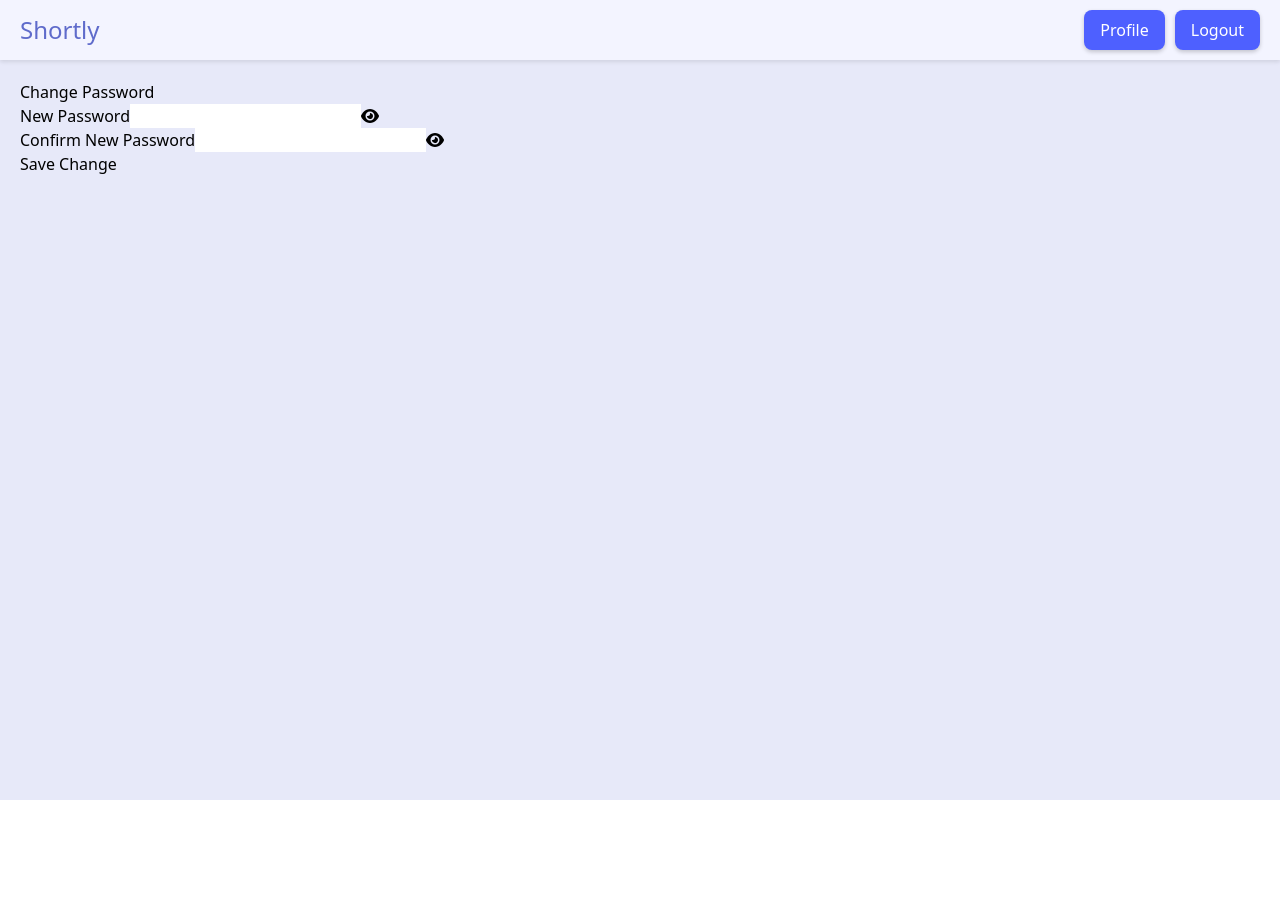
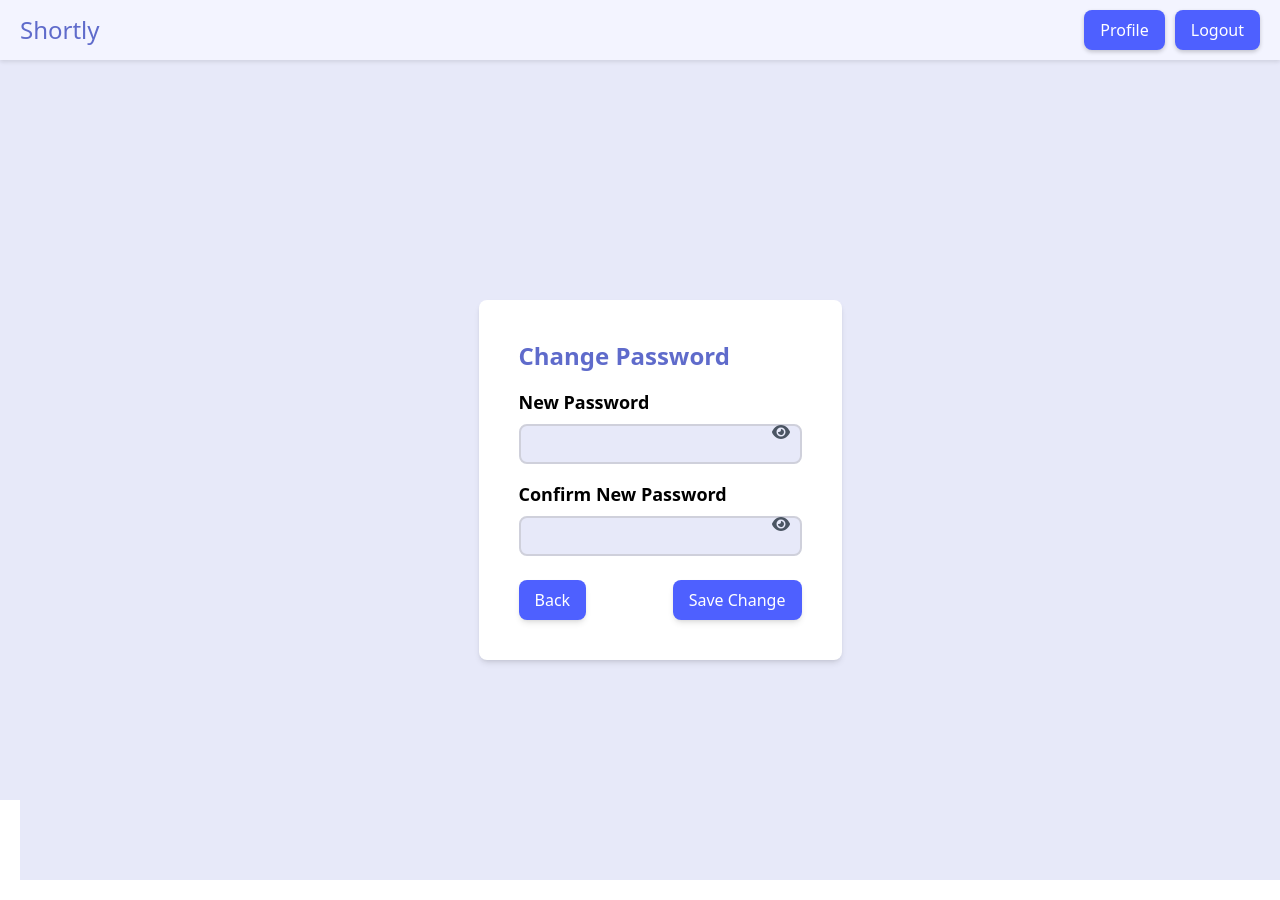
Before and after one commit to divitcr7/COMP-543-Frontend, a React (Create React App) app: page /profile in a window 1280 px wide. Before the commit the page ends 800 px from the top, so only its background shows below. Built offline with nearby package versions, Linux system fonts and the light colour scheme; sample sign-in values are in the browser's storage.

Commit message:
Made profile page looks nicer

```diff
--- a/src/screens/Profile.js
+++ b/src/screens/Profile.js
@@ -7,6 +7,7 @@ function ChangePassword() {
     const [password, setPassword] = useState('');
     const [confirmPassword, setConfirmPassword] = useState('');
     const [showPassword, setShowPassword] = useState(false);
+    const [showConfirmPassword, setShowConfirmPassword] = useState(false);
     const navigate = useNavigate();
 
     const togglePasswordVisibility = () => {
@@ -44,39 +45,62 @@ function ChangePassword() {
     };
 
     return (
-        <div>
-            <h1>Change Password</h1>
+        <div className='bg-[#e7e9f9] h-screen w-screen flex justify-center items-center'>
+            <div className='bg-white p-10 rounded-lg shadow-md'>
+                <h1 className='text-2xl font-bold text-[#5f6bcb] mb-4'>Change Password</h1>
                 <form onSubmit={handleSubmit}>
-                <div>
-                    <label>New Password</label>
+                    <div className='flex flex-col mb-4'>
+                        <label className='font-semibold text-lg mb-2'>New Password</label>
+                        <div className='relative'>
                             <input
                                 type={showPassword ? 'text' : 'password'}
                                 value={password}
                                 onChange={(e) => setPassword(e.target.value)}
+                                className='bg-[#e7e9f9] rounded-lg border-[#cfd0db] border-2 w-full h-10 p-2'
                             />
                             <FontAwesomeIcon
                                 icon={showPassword ? faEyeSlash : faEye}
                                 onClick={togglePasswordVisibility}
+                                className='absolute inset-y-0 right-0 pr-3 flex items-center text-gray-600 cursor-pointer'
                             />
                         </div>
-                <div>
-                    <label>Confirm New Password</label>
+                    </div>
+                    <div className='flex flex-col mb-6'>
+                        <label className='font-semibold text-lg mb-2'>Confirm New Password</label>
+                        <div className='relative flex items-center'>
                             <input
-                        type={showPassword ? 'text' : 'password'}
+                                type={showConfirmPassword ? 'text' : 'password'}
                                 value={confirmPassword}
                                 onChange={(e) => setConfirmPassword(e.target.value)}
+                                className='bg-[#e7e9f9] rounded-lg border-[#cfd0db] border-2 w-full h-10 pl-2 pr-10'
                             />
                             <FontAwesomeIcon
-                        icon={showPassword ? faEyeSlash : faEye}
-                        onClick={togglePasswordVisibility}
+                                icon={showConfirmPassword ? faEyeSlash : faEye}
+                                onClick={() => setShowConfirmPassword(!showConfirmPassword)}
+                                className='absolute inset-y-0 right-0 pr-3 text-gray-600 cursor-pointer'
                             />
                         </div>
-                <div>
-                    <button type="submit">Save Change</button>
+                    </div>
+                    <div className='flex justify-between'>
+                        <button
+                            type="button"
+                            onClick={() => navigate(-1)}
+                            className='text-white bg-[#4e60ff] h-10 rounded-lg px-4 shadow-md'
+                        >
+                            Back
+                        </button>
+                        <button
+                            type="submit"
+                            className='text-white bg-[#4e60ff] h-10 rounded-lg px-4 shadow-md'
+                        >
+                            Save Change
+                        </button>
                     </div>
                 </form>
+            </div>
         </div>
     );
 }
 
+
 export default WithCommonButtons(ChangePassword);
```
Lines whose indentation alone changed are shown as unchanged.
